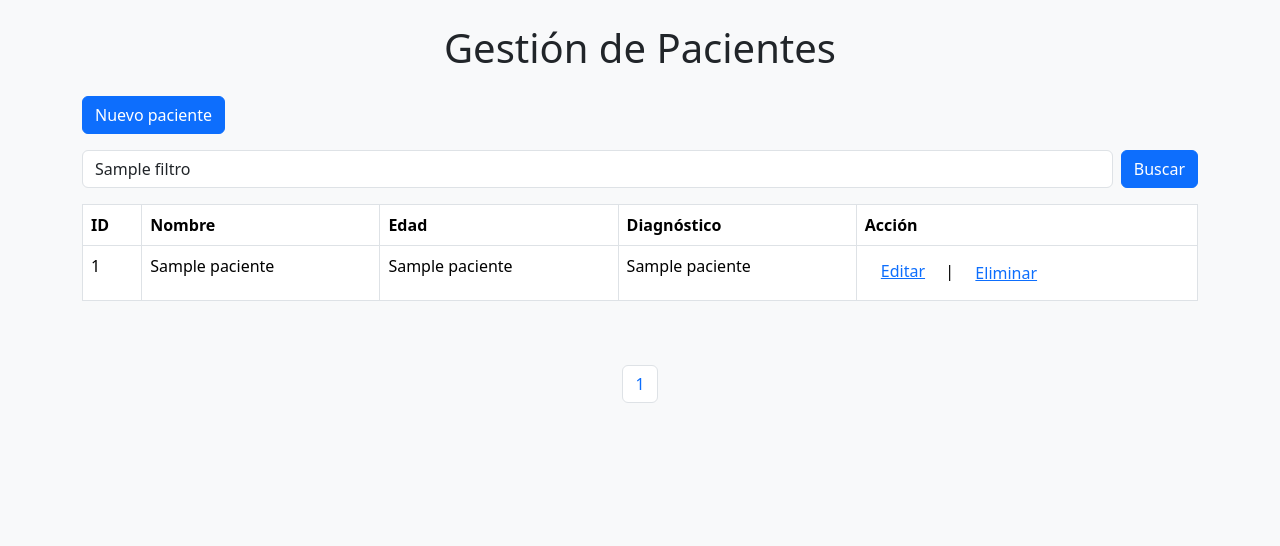
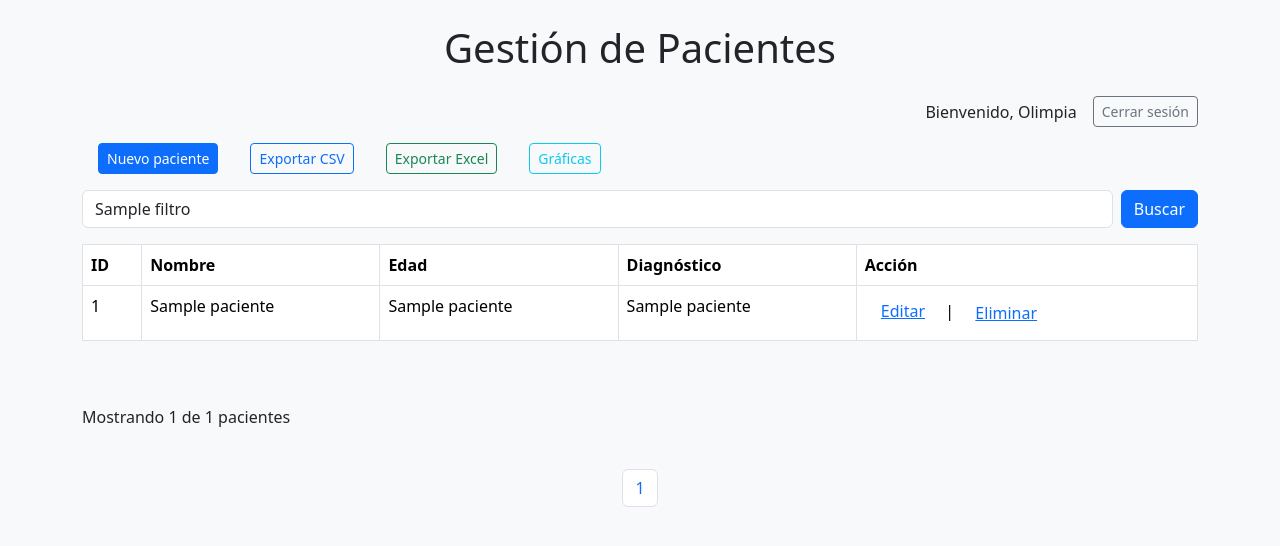
Before and after one commit to Olimpiamachado/proyecto_final, a Flask app: template templates/index.html in a window 1280 px wide. Shown: the top 546 px of the page. Run offline with Flask 3, Linux system fonts and the light colour scheme; a user stored in the database is signed in; the template is opened without the code that fills it: most values are stand-ins (such as "Sample title", 1, 10 or a date in 2020).

Commit message:
Actualización jueves 24 (1) sin fallos

```diff
--- a/app.py
+++ b/app.py
@@ -1,7 +1,11 @@
-from flask import Flask, request, render_template, redirect, url_for, session, flash
+from flask import Flask, request, render_template, redirect, url_for, session, flash, Response
 
+import csv
+import pandas as pd
+import sqlite3
 import db
 import secrets
+import openpyxl
 
 """ import logging
 
@@ -164,6 +168,95 @@ def requerir_login():
         flash('Debes iniciar sesión para acceder a esta página.')
         return redirect(url_for('login'))
 
+@app.route('/exportar_csv')
+def exportar_csv():
+    # Conectarnos a la base de datos
+    conn = sqlite3.connect('data.db')
+    # Creamos un cursor para ejecutar comandos SQL
+    cursor = conn.cursor()
+    # Ejecutamos el comando SQL para obtener todos los pacientes
+    cursor.execute('SELECT nombre, edad, diagnostico FROM Pacientes')
+
+    filas = cursor.fetchall()
+    # Obtenemos los nombres de las columnas
+
+    conn.close()
+    # Creamos un objeto de respuesta CSV
+
+    def generar_csv():
+
+        yield 'Nombre,Edad,Diagnostico\n'  # Encabezados de columna
+
+        for fila in filas:
+            yield f'{fila[0]},{fila[1]},{fila[2]}\n'  # Datos de cada fila
+            # para cada fila se genera una línea CSV
+
+    return Response(generar_csv(), mimetype='text/csv',
+                    headers={'Content-Disposition': 'attachment; filename=pacientes.csv'})
+
+    # 'Response' crea una respuesta HTTP con el contenido generado por la función 'generar_csv'.
+    # 'mimetype' especifica el tipo de contenido como CSV, y
+    # 'headers' establece el nombre del archivo CSV que se descargará.
+    # La función 'generar_csv' genera el contenido CSV línea por línea,
+    # lo que es eficiente para grandes conjuntos de datos.
+
+
+@app.route('/exportar_excel')
+def exportar_excel():
+    conn = sqlite3.connect('data.db')
+
+    # pd.read_sql_query lee los datos de la tabla 'Pacientes'
+    # y los almacena en un DataFrame de pandas
+    df = pd.read_sql_query('SELECT nombre, edad, diagnostico FROM Pacientes', conn)
+    conn.close()
+
+    # Creamos un objeto de respuesta Excel
+    output = pd.ExcelWriter('pacientes.xlsx', engine='openpyxl')
+    df.to_excel(output, index=False, sheet_name='Pacientes')
+
+    output.close()
+
+    # Abrir el archivo Excel en modo lectura binaria ('rb') para enviarlo en la respuesta
+    with open('pacientes.xlsx', 'rb') as f:
+        data = f.read()
+
+    # Resgresar una respuesta HTTP con el archivo Excel
+    return Response(data,
+                    mimetype='application/vnd.openxmlformats-officedocument.spreadsheetml.sheet',
+                    headers={'Content-Disposition': 'attachment; filename=pacientes.xlsx'})
+    # Response crea una respuesta HTTP con el contenido del archivo Excel.
+    # 'mimetype' especifica el tipo de contenido como Excel, y
+    # 'headers' establece el nombre del archivo Excel que se descargará.
+
+
+# Función para generar las gráficas de los pacientes
+@app.route('/graficas')
+def graficas():
+    # Conexión a la base de datos
+    conn = sqlite3.connect('data.db')
+    cursor = conn.cursor()
+    # Ejecutamos la consulta SQL para obtener el conteo de pacientes por diagnóstico
+    cursor.execute('SELECT diagnostico, COUNT(*) FROM Pacientes GROUP BY diagnostico')
+    # Obtenemos los resultados
+    resultados = cursor.fetchall()
+
+    # Consulta para obtener distribución de edades de los pacientes
+    cursor.execute('SELECT edad FROM Pacientes')
+    filas = cursor.fetchall()
+    edades = []
+    for fila in filas:
+        edades.append(fila[0])
+
+    conn.close()
+
+    # Preparamos los datos para las gráficas
+    etiquetas = [fila[0] for fila in resultados]
+    conteos = [fila[1] for fila in resultados] # número de pacientes por diagnóstico
+
+    return render_template('graficas.html', etiquetas=etiquetas, conteos=conteos, edades=edades)
+
+
+
 
 
 
--- a/templates/index.html
+++ b/templates/index.html
@@ -1,18 +1,33 @@
 {% extends "base.html" %}
 {% block title %}Lista de Pacientes{% endblock %}
 {% block content %} <!-- Aquí se define el contenido específico de la página -->
+
+<div class="d-flex justify-content-end align-items-center">
+    {% if session.get('usuario') %}
+    <!-- Si el usuario ha iniciado sesión, mostrar su nombre -->
+    <span class="me-3">Bienvenido, {{ session['usuario'] }}</span>
+    <a href="{{ url_for('logout') }}" class="btn btn-outline-secondary btn-sm">Cerrar sesión</a>
+    {% endif %}
+</div>
+
+<div class="d-flex justify-content-start align-items-center">
     <!-- Enlace a la vista de nuevo paciente -->
-<a href="{{url_for('nuevo_paciente')}}" class="btn btn-primary mb-3">Nuevo paciente</a>
+    <a href="{{url_for('nuevo_paciente')}}" class="btn btn-primary btn-sm m-3">Nuevo paciente</a>
+    <!-- Enlace para exportar datos en formato csv -->
+    <a href="{{url_for('exportar_csv')}}" class="btn btn-outline-primary btn-sm m-3">Exportar CSV</a>
+    <!-- Enlace para exportar datos en formato xlsx -->
+    <a href="{{url_for('exportar_excel')}}" class="btn btn-outline-success btn-sm m-3">Exportar Excel</a>
+    <!-- Enlace para ver gráficas de datos -->
+    <a href="{{url_for('graficas')}}" class="btn btn-outline-info btn-sm m-3">Gráficas</a>
+</div>
 
 <!-- Formulario para realizar la busqueda con filtro -->
- <form action="{{ url_for('index') }}" method="get" class="mb-3 d-flex">
-        <input type="text" name="filtro" class="form-control me-2" placeholder="Buscar paciente por nombre o diagnóstico" value="{{ filtro}}">
+<form action="{{ url_for('index')}}" method="get" class="mb-3 d-flex">
+    <!-- Campo de entrada de texto para el filtro de busqueda -->
+    <input type="text" name="filtro" class="form-control me-2" placeholder="Buscar por nombre o diagnóstico"
+        value="{{ filtro }}">
     <button type="submit" class="btn btn-primary">Buscar</button>
-
 </form>
-
-
-
 
 <!-- Tabla lista de pacientes -->
 <table class="table table-bordered">
@@ -53,65 +68,61 @@
     </tbody>
 </table>
 
-
 <br><br>
 <!-- Paginación de la tabla de pacientes -->
+<p>Mostrando {{ pacientes|length }} de {{ total_pacientes }} pacientes</p><br>
 <div class="d-flex justify-content-center">
+
     <nav aria-label="Paginación">
         <ul class="pagination justify-content-center">
-            <!-- Botón anterior, solo visible si estamos en una pagina mayor a la primera-->
+
+            <!-- Botón anterior, sólo visible si estamos en una página mayora a la primera-->
             {% if pagina > 1 %}
-            <li class="page-item"><a class="page-link" href="{{ url_for('index', pagina=pagina-1, filtro=filtro) }}">Anterior</a>
+            <li class="page-item">
+                <a class="page-link" href="{{ url_for('index', pagina=pagina-1, filtro=filtro) }}">Anterior</a>
             </li>
             {% endif %}
 
-
-            {#calcular rango de paginas a mostrar#}
+            {# Calcular rango de páginas a mostrar #}
             {% set max_paginas_mostrar = 20 %}
             {% set mitad_rango = max_paginas_mostrar // 2 %}
             {% set inicio = pagina - mitad_rango if pagina - mitad_rango > 1 else 1 %}
             {% set fin = inicio + max_paginas_mostrar - 1 %}
-            {% if fin > total_paginas%}
+            {% if fin > total_paginas %}
             {% set fin = total_paginas %}
-                {%set inicio = fin - max_paginas_mostrar + 1 if fin - max_paginas_mostrar + 1 > 1 else 1 %}
+            {% set inicio = fin - max_paginas_mostrar + 1 if fin - max_paginas_mostrar + 1 > 1 else 1 %}
             {% endif %}
 
             {% if inicio > 1 %}
-            <li class = "page-item">
-                <a class = "page-link" href="{{url_for('index', pagina=1, buscar=buscar, filtro=filtro) }}">1</a>
+            <li class="page-item">
+                <a class="page-link" href="{{ url_for('index', pagina=1, buscar=buscar, filtro=filtro) }}">1</a>
             </li>
-            <li class = "page-item disabled"><span class="page-link">...</span></li>
+            <li class="page-item disabled"><span class="page-link">…</span></li>
             {% endif %}
-
 
 
             <!-- Botones de paginación, uno por cada página -->
             {% for p in range(inicio, fin + 1) %}
-            <li class="page-item {% if p == pagina %}active{% endif %}"><a class="page-link" href="{{ url_for('index', pagina=p, filtro=filtro) }}">{{ p }}</a>
+            <li class="page-item {% if p == pagina %}active{% endif %}">
+                <a class="page-link" href="{{ url_for('index', pagina=p, filtro=filtro) }}">{{ p }}</a>
             </li>
             {% endfor %}
 
-
-            {% if fin < total_paginas %}
-            <li class = "page-item disabled"><span class="page-link">...</span></li>
-            <li class = "page-item">
-                <a class = "page-link" href="{{url_for('index', pagina=total_paginas, buscar=buscar, filtro=filtro) }}">{{ total_paginas }}</a>
+            {% if fin < total_paginas %} <li class="page-item disabled"><span class="page-link">…</span></li>
+                <li class="page-item">
+                    <a class="page-link"
+                        href="{{ url_for('index', pagina=total_paginas, buscar=buscar, filtro=filtro) }}">{{
+                        total_paginas }}</a>
                 </li>
                 {% endif %}
 
-
-
-            <!-- Botón siguiente, solo viisble si estamos en una página menor a la última-->
-            {% if pagina < total_paginas %}
-            <li class="page-item"><a class="page-link" href="{{ url_for('index', pagina=pagina+1, filtro=filtro) }}">Siguiente</a>
+                <!-- Botón siguiente, sólo visible si estamos en una página menor a la última -->
+                {% if pagina < total_paginas %} <li class="page-item">
+                    <a class="page-link" href="{{ url_for('index', pagina=pagina+1, filtro=filtro) }}">Siguiente</a>
                     </li>
                     {% endif %}
-
         </ul>
-
     </nav>
 </div>
-
-
 <!-- Aquí termina el bloque de contenido específico de la página -->
 {% endblock %}
```
Also changed, not shown: templates/graficas.html (added, +58 -0 lines), data.db, 1 other file. Lines whose indentation alone changed are shown as unchanged.
